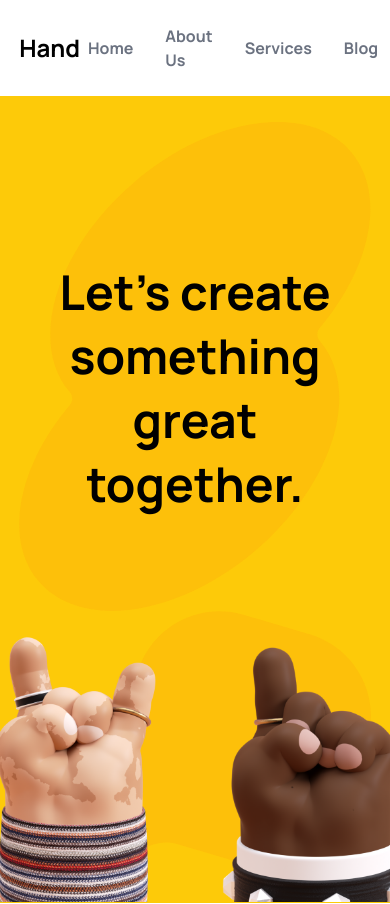
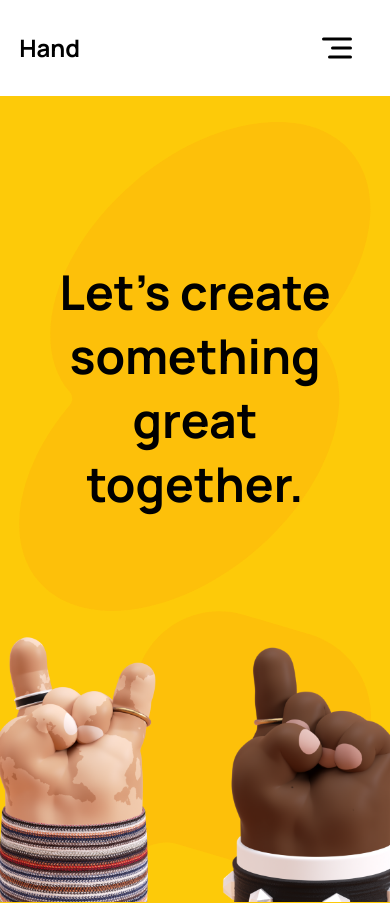
Before and after one commit to AJ1732/smg-task, a React (Vite) app: page / in a window 390 px wide. Shown: the top 904 px of the page. Built offline with nearby package versions, Linux system fonts and the light colour scheme.

Commit message:
chore: add hamburger icon

```diff
--- a/src/components/layout/Navigation.tsx
+++ b/src/components/layout/Navigation.tsx
@@ -5,12 +5,14 @@ const Navigation = () => {
   const navlinks = ["Home", "About Us", "Services", "Blog", "Contact Us"];
 
   return (
-    <header className="flex-between z-10 size-full bg-white">
+    <header className="full-width content-grid z-10">
+      <div className="content relative">
+        <div className="flex-between size-full bg-white">
           {/* LOGO */}
           <h1 className="text-2xl font-bold">Hand</h1>
 
           {/* NAV LINKS */}
-      <nav>
+          <nav className="max-md:hidden">
             <ul className="flex-between gap-4 [&>li]:p-2">
               {navlinks.map((navlink) => (
                 <NavItem key={navlink}>{navlink}</NavItem>
@@ -19,7 +21,31 @@ const Navigation = () => {
           </nav>
 
           {/* NAV BUTTON */}
+          <div className="max-md:hidden">
             <Button>Start a project</Button>
+          </div>
+
+          {/* HAMBURGER */}
+          <div className="rounded p-4 transition-all duration-500 hover:bg-primary-0/20">
+            <svg
+              xmlns="http://www.w3.org/2000/svg"
+              width="36"
+              height="36"
+              viewBox="0 0 24 24"
+              fill="none"
+              stroke="currentColor"
+              stroke-width="2"
+              stroke-linecap="round"
+              stroke-linejoin="round"
+              className="lucide lucide-align-right"
+            >
+              <line x1="21" x2="3" y1="6" y2="6" />
+              <line x1="21" x2="9" y1="12" y2="12" />
+              <line x1="21" x2="7" y1="18" y2="18" />
+            </svg>
+          </div>
+        </div>
+      </div>
     </header>
   );
 };
```
Lines whose indentation alone changed are shown as unchanged.
